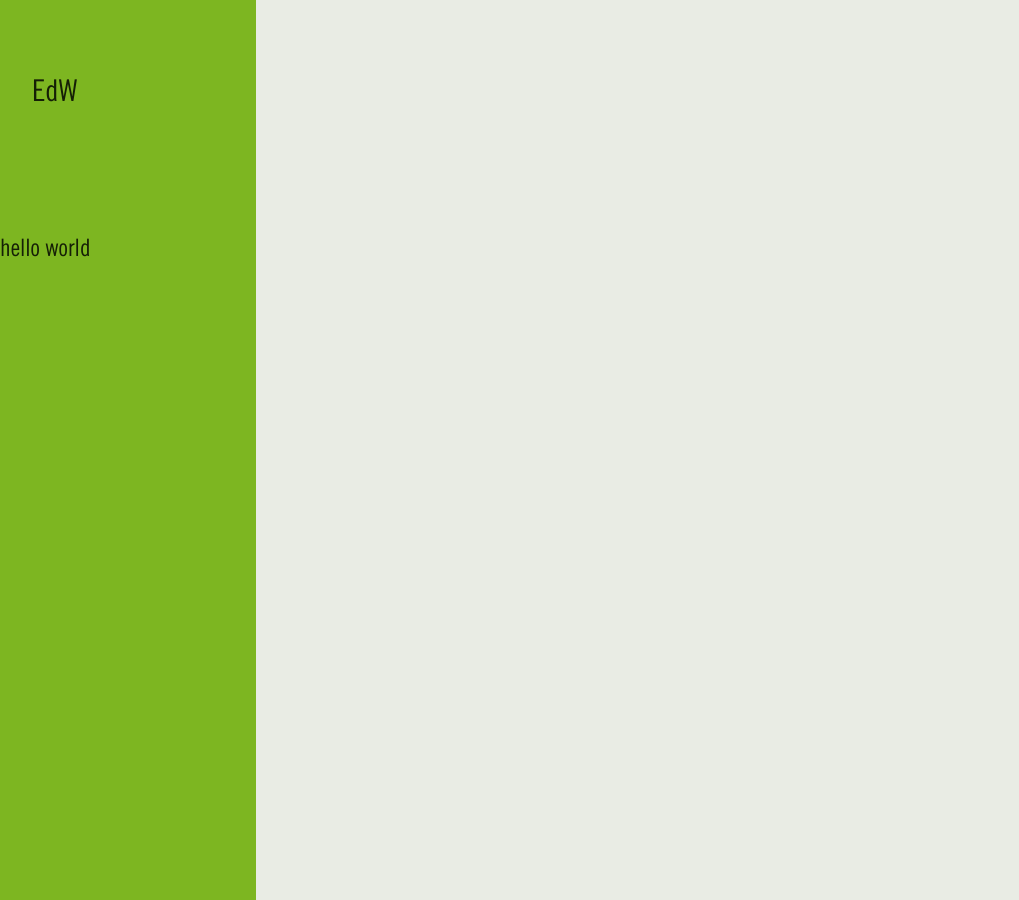
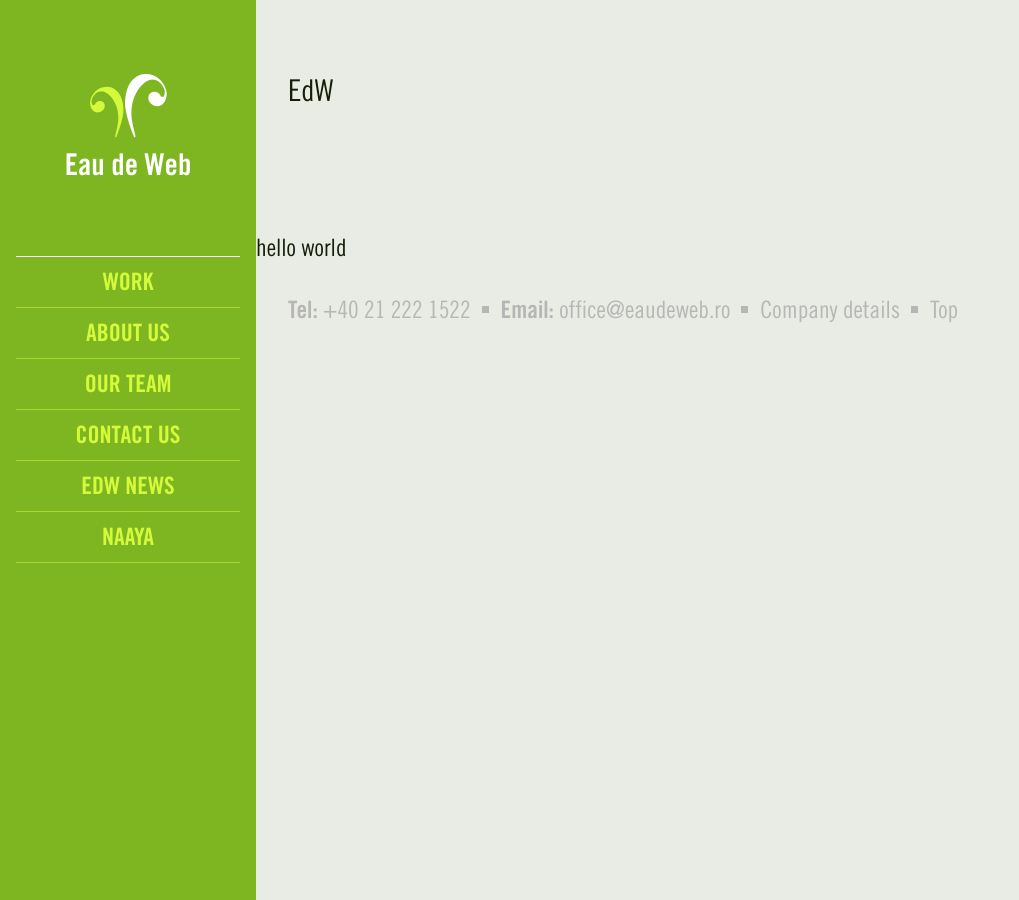
Before and after one commit to eaudeweb/eaudeweb.github.com, a Jekyll site: the page built from index.markdown, in a window 1280 px wide. Shown: the whole page, without its empty margins (0-1019 px from the left). Built offline with Jekyll 4.4.1, drawn with Linux system fonts in a browser that asks for light colours; nearby versions of some CDN libraries.

Commit message:
design Tudor: left menu + footer

```diff
--- a/_layouts/default.html
+++ b/_layouts/default.html
@@ -30,9 +30,43 @@
 
 <body class="edw {{ page.body-class }}">
 
-  <h1>{{ page.title }}</h1>
+  <header>
+    <nav>
+      <ul>
+        <li class="home selected"><a href="#index" title="Eau de Web"
+          ><img src="images/edw-logo.png" width="79" height="65"
+          alt="Eau de Web" />Eau de Web</a></li>
+        <li><a href="#we-work-for" title="Work">Work</a></li>
+        <li><a href="#about-us" title="About us">About us</a></li>
+        <li><a href="#our-team" title="Our team">Our team</a></li>
+        <li><a href="#contact-us" title="Contact us">Contact us</a></li>
+        <li><a href="#edw-news" title="EdW news">EdW news</a></li>
+        <li><a href="#naaya"  title="Naaya">Naaya</a></li>
+      </ul>
+    </nav>
+  </header>
 
-  {{ content }}
+  <div id="content" class="content">
+
+    <h1>{{ page.title }}</h1>
+
+    {{ content }}
+
+    <footer>
+      <nav>
+        <ul>
+          <li class="first"><strong>Tel:</strong> +40 21 222 1522</li>
+          <li>
+            <strong>Email:</strong>
+            <a href="mailto:office@eaudeweb.ro">office@eaudeweb.ro</a>
+          </li>
+          <li class="details"><a href="single.html">Company details</a></li>
+          <li><a href="#top" id="top">Top</a></li>
+        </ul>
+      </nav>
+    </footer>
+
+  </div>
 
   <script src="http://ajax.googleapis.com/ajax/libs/jquery/1.6.4/jquery.min.js"
     ></script>
```
